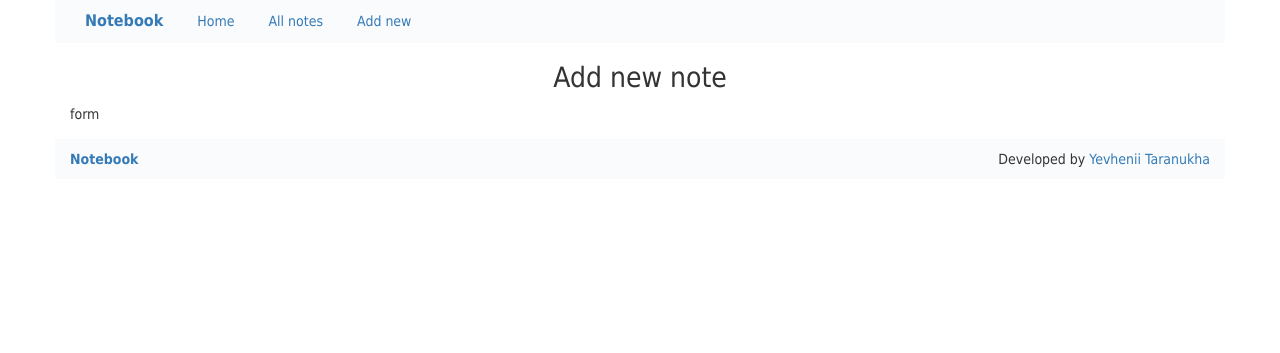
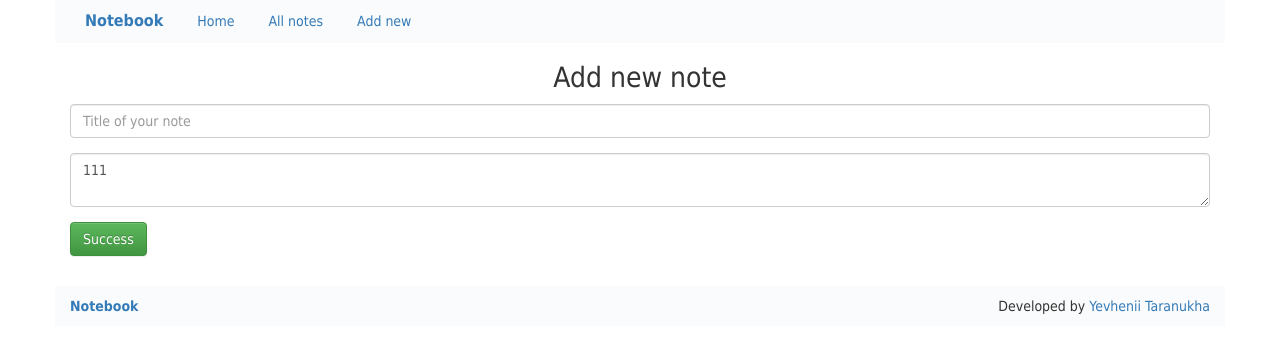
Before and after one commit to tzhenia/Notebook, a PHP site: page /new.php in a window 1280 px wide. Shown: the top 353 px of the page. Run offline with PHP 8.4, Linux system fonts and the light colour scheme.

Commit message:
added form

```diff
--- a/src/new.php
+++ b/src/new.php
@@ -9,9 +9,25 @@
 
     <div class="row">
         <div class="col-lg-12">
-            form
+            <form action="#" method="post">
+                <div class="form-group">
+                    <input type="text" class="form-control" minlength="3" maxlength="75" placeholder="Title of your note" required >
+                </div>
+
+                <div class="form-group">
+                    <textarea class="form-control"  maxlength="500"  required>111</textarea>
+                </div>
+
+                <div class="form-group">
+                    <input type="button" class="btn btn-success" value="Success">
+                </div>
+
+            </form>
         </div>
     </div>
+
+    <?php require_once "view/requirementsNotes.php"; ?>
+
 </div>
 
 <?php
```
Also changed, not shown: src/view/requirementsNotes.php (added).
